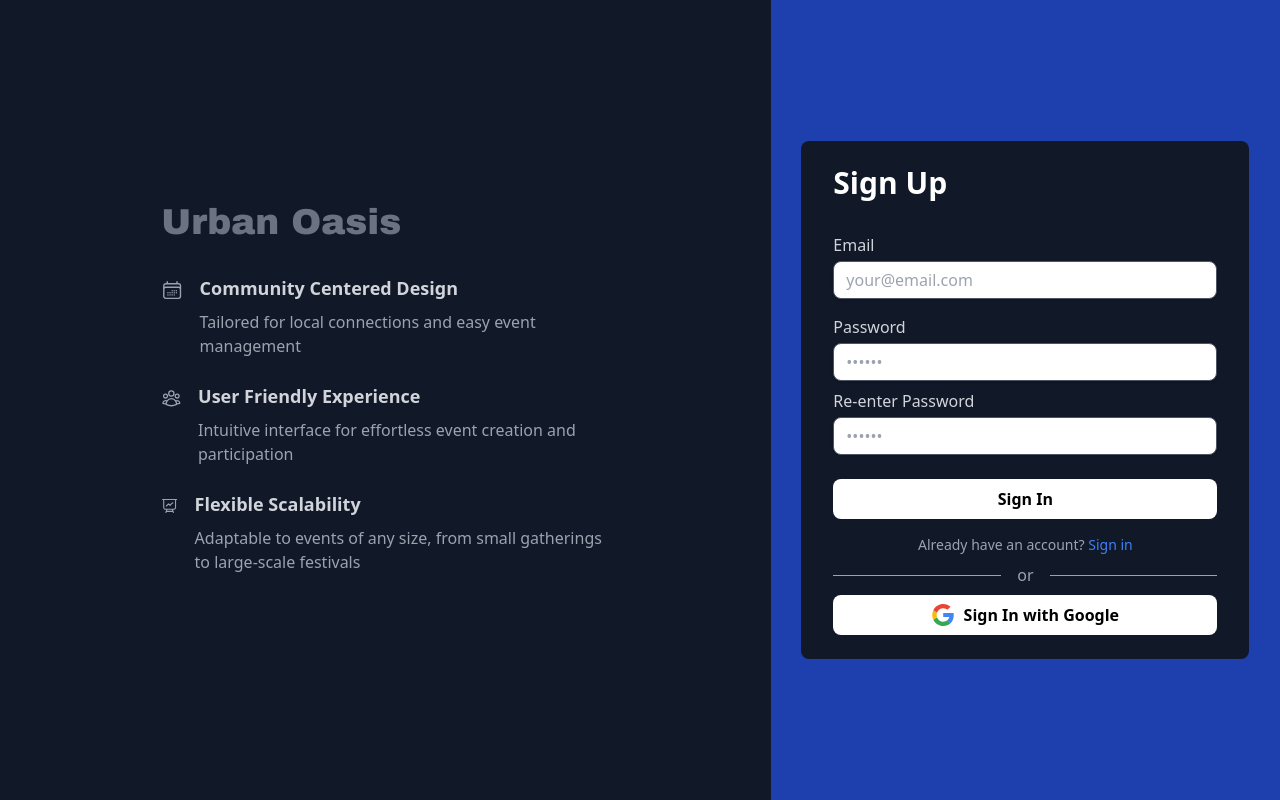
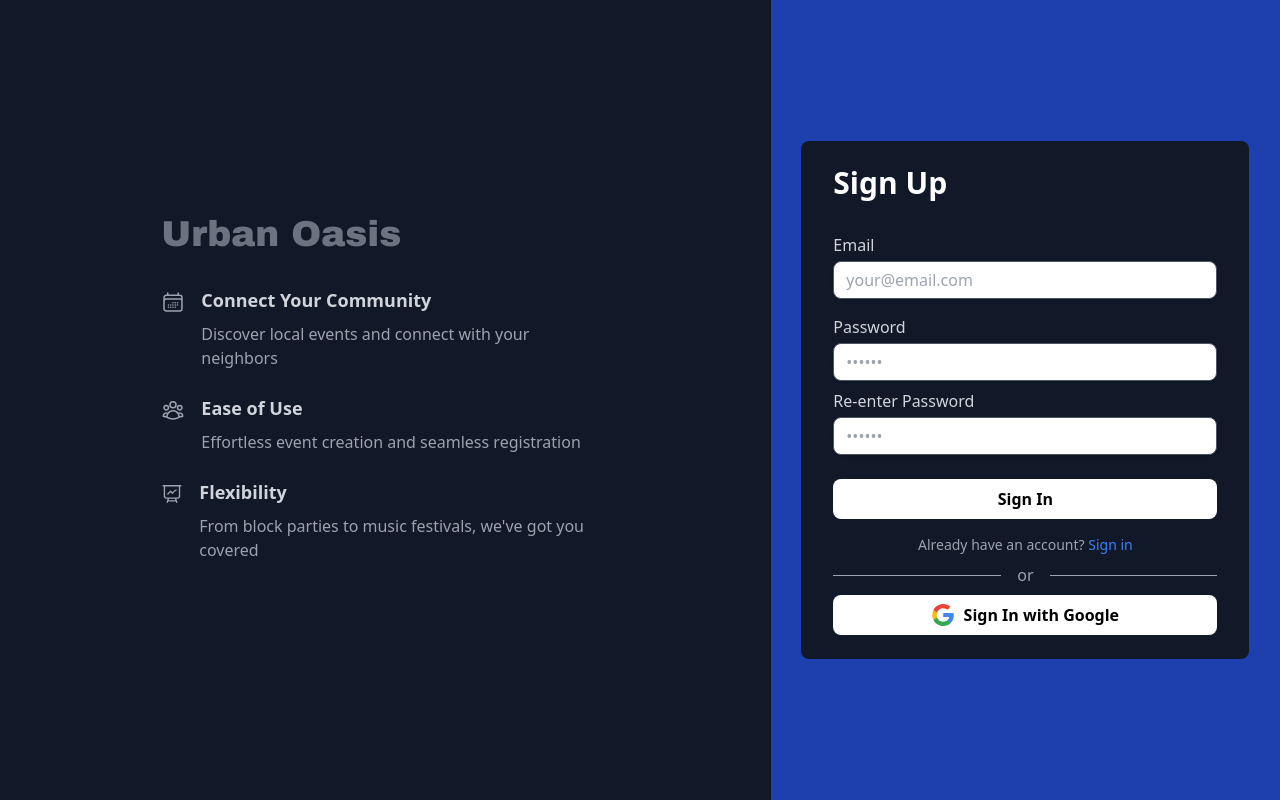
Before and after one commit to mazenkapadi/urban-oasis, a React (Vite) app: page /signUp in a window 1280 px wide. Built offline with nearby package versions, Linux system fonts and the light colour scheme; no server answers.

Commit message:
Section ratios

```diff
--- a/src/components/AuthLeftComponent.jsx
+++ b/src/components/AuthLeftComponent.jsx
@@ -12,26 +12,24 @@ function AuthLeftComponent() {
                 <div className="flex items-start mb-6" >
                     <CalendarDaysIcon className="h-6 w-6 text-gray-400 mr-4 mt-1" />
                     <div >
-                        <h4 className="text-lg font-semibold text-gray-300 mb-2" >Community Centered Design</h4 >
-                        <p className="text-gray-400" >Tailored for local connections and easy event management</p >
+                        <h4 className="text-lg font-semibold text-gray-300 mb-2" >Connect Your Community</h4 >
+                        <p className="text-gray-400" >Discover local events and connect with your neighbors</p >
                     </div >
                 </div >
 
                 <div className="flex items-start mb-6" >
                     <UserGroupIcon className="h-6 w-6 text-gray-400 mr-4 mt-1"/>
                     <div >
-                        <h4 className="text-lg font-semibold text-gray-300 mb-2" >User Friendly Experience</h4 >
-                        <p className="text-gray-400" >Intuitive interface for effortless event creation and
-                            participation</p >
+                        <h4 className="text-lg font-semibold text-gray-300 mb-2" >Ease of Use</h4 >
+                        <p className="text-gray-400" >Effortless event creation and seamless registration</p >
                     </div >
                 </div >
 
                 <div className="flex items-start mb-6" >
                     <PresentationChartLineIcon className="h-6 w-6 text-gray-400 mr-4 mt-1"/>
                     <div >
-                        <h4 className="text-lg font-semibold text-gray-300 mb-2" >Flexible Scalability</h4 >
-                        <p className="text-gray-400" >Adaptable to events of any size, from small gatherings to
-                            large-scale festivals</p >
+                        <h4 className="text-lg font-semibold text-gray-300 mb-2" >Flexibility</h4 >
+                        <p className="text-gray-400" >From block parties to music festivals, we've got you covered</p >
                     </div >
                 </div >
             </div >
```
